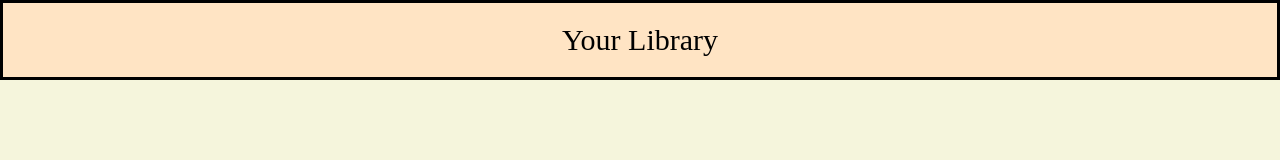
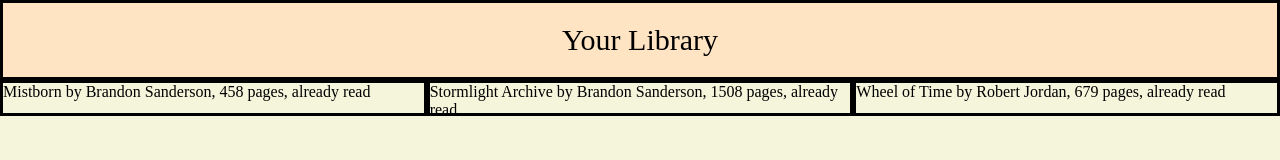
Before and after one commit to Jeffvf/library-project, a plain HTML site: page index.html in a window 1280 px wide. Drawn offline with Linux system fonts and the light colour scheme.

Commit message:
chore: improve body structure

```diff
--- a/index.html
+++ b/index.html
@@ -8,9 +8,11 @@
     <link rel="stylesheet" href="styles.css">
 </head>
 <body>
-    <div id="lib-header">Your Library</div>
-    <div class="lib-structure">
+    <div class="lib-body">
+        <div id="lib-header">Your Library</div>
+        <div class="lib-structure">
 
+        </div>
     </div>
     <script src="script.js"></script>
 </body>
--- a/script.js
+++ b/script.js
@@ -22,6 +22,10 @@ function addBookToLibrary(title, author, pages, read){
     myLibrary.push(book);
 }
 
+addBookToLibrary('Mistborn', 'Brandon Sanderson', 458, true);
+addBookToLibrary('Stormlight Archive', 'Brandon Sanderson', 1508, true);
+addBookToLibrary('Wheel of Time', 'Robert Jordan', 679, true);
+
 function displayBooks(){
     const lib = document.querySelector('.lib-structure');
     for(const book of myLibrary){
@@ -31,3 +35,5 @@ function displayBooks(){
         lib.appendChild(div);
     }
 }
+
+displayBooks();
```
